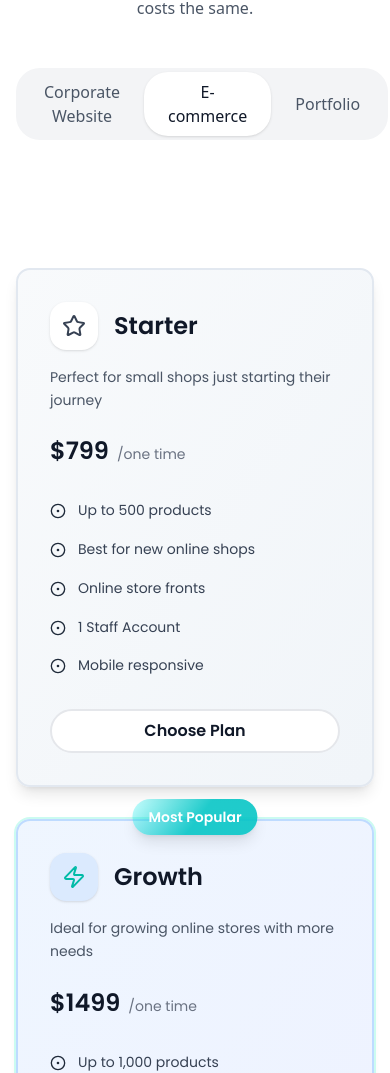
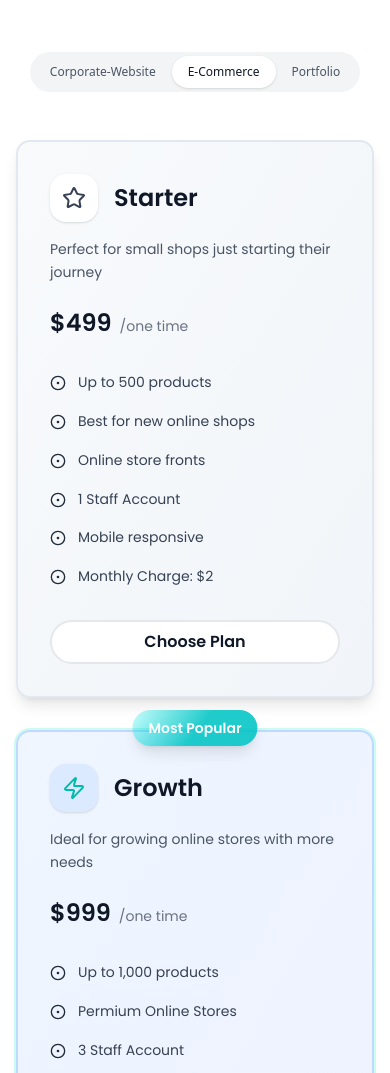
Before and after one commit to nishadmahmud/Commeriva, a Next.js app: page /pricing in a window 390 px wide. Shown: the part 410-1483 px from the top of the page. Built offline with nearby package versions, Linux system fonts and the light colour scheme; no server answers; a web font is replaced by a local one.

Commit message:
modified sidebar

```diff
--- a/app/Components/Navbar.jsx
+++ b/app/Components/Navbar.jsx
@@ -195,7 +195,6 @@ const Navbar = () => {
         </div>
 
         {/* Mobile Nav */}
-
         <AnimatePresence>
   {mobileMenuOpen && (
     <>
@@ -210,35 +209,64 @@ const Navbar = () => {
       />
 
       {/* Sidebar */}
+
 <motion.div
   initial={{ x: "-100%" }}
   animate={{ x: 0 }}
   exit={{ x: "-100%" }}
   transition={{ duration: 0.4, ease: "easeInOut" }}
-        className="fixed top-0 left-0 h-screen w-72 bg-white shadow-lg z-[9999]" // 👈 Higher z-index
+  className="fixed top-0 left-0 h-screen w-72 bg-white shadow-lg z-[9999]"
 >
   <div className="p-5 flex flex-col h-full">
+
+   <div className="flex justify-between items-center mb-6">
+     <h3><Link
+            href="/"
+            className="font-medium text-gray-800 md:text-3xl text-2xl logoFont cursor-pointer tracking-wider"
+          >
+            Commeriva
+          </Link></h3>
     <button
       onClick={() => setMobileMenuOpen(false)}
-            className="self-end mb-6 text-gray-700"
+      className="self-end text-red-600"
     >
       <X size={24} />
     </button>
+   </div>
 
     {/* Menu items here */}
     <div className="space-y-3">
       {Object.keys(menus).map((menu) => (
         <div key={menu}>
+          {/* Special cases (don’t auto-close) */}
           {menu === "Pricing" ? (
             <button
-                            onClick={handlePricingModal}
+              onClick={() => {
+                handlePricingModal();
+                // ❌ no setMobileMenuOpen(false) here
+              }}
               className="w-full text-left px-2 py-2 text-gray-700 hover:text-teal-600 poppins text-xs"
             >
               Pricing
             </button>
           ) : (
-                          <button
-                            onClick={() => toggleMobileSubmenu(menu)}
+            <Link
+            href={
+                      menu === "Portfolio"
+                        ? "/portfolio"
+                        : menu === "Blog"
+                        ? "/blogs"
+                        : menu === "Integration"
+                        ? "/integration"
+                        : "/"
+                    }
+              onClick={() =>
+              {
+                setMobileMenuOpen(false)
+
+                toggleMobileSubmenu(menu)
+              }
+              }
               className="w-full flex items-center justify-between px-2 py-2 text-left text-gray-700 hover:text-teal-600 poppins text-xs"
             >
               <span>{menu}</span>
@@ -248,15 +276,13 @@ const Navbar = () => {
                 menu === "Integration"
               ) && (
                 <motion.div
-                                animate={{
-                                  rotate: mobileActiveMenu === menu ? 180 : 0,
-                                }}
+                  animate={{ rotate: mobileActiveMenu === menu ? 180 : 0 }}
                   transition={{ duration: 0.2 }}
                 >
                   <IoIosArrowDown size={15} />
                 </motion.div>
               )}
-                          </button>
+            </Link>
           )}
 
           {/* Mobile Submenu */}
@@ -265,7 +291,8 @@ const Navbar = () => {
               !(
                 menu === "Pricing" ||
                 menu === "Blog" ||
-                              menu === "Portfolio"
+                menu === "Portfolio" ||
+                menu === "Integration"
               ) && (
                 <motion.div
                   initial={{ opacity: 0, height: 0 }}
@@ -279,6 +306,7 @@ const Navbar = () => {
                       <Link
                         key={i}
                         href={item.href}
+                        onClick={() => setMobileMenuOpen(false)}
                         className="flex items-center space-x-2 poppins px-2 py-1.5 rounded hover:bg-gray-100 text-start hover:text-gray-700"
                       >
                         <div className="p-2 border border-gray-200 shadow-sm rounded-full">
@@ -303,6 +331,7 @@ const Navbar = () => {
     </div>
   </div>
 </motion.div>
+
     </>
   )}
 </AnimatePresence>
@@ -340,7 +369,12 @@ const Navbar = () => {
 
               <div className="space-y-4 poppins">
                 <div
-                  onClick={() => handleSelectPlan("Corporate Website")}
+                  onClick={() => {
+                    setMobileMenuOpen(false)
+                    handleSelectPlan("Corporate-Website")
+                  }
+
+                  }
                   className="p-4 border rounded-lg hover:border-blue-500 cursor-pointer"
                 >
 
@@ -349,7 +383,12 @@ const Navbar = () => {
                     Corporate Website</p>
                 </div>
                 <div
-                  onClick={() => handleSelectPlan("Portfolio")}
+                  onClick={() =>
+                  {
+                    setMobileMenuOpen(false)
+                    handleSelectPlan("Portfolio")
+                  }
+                  }
                   className="p-4 border rounded-lg hover:border-blue-500 cursor-pointer"
                 >
                   <p className="flex items-center gap-1 text-gray-800 font-medium">
@@ -357,7 +396,12 @@ const Navbar = () => {
                     Portfolio & Personal Branding</p>
                 </div>
                 <div
-                  onClick={() => handleSelectPlan("E-Commerce")}
+                  onClick={() =>
+                  {
+                    setMobileMenuOpen(false)
+                    handleSelectPlan("E-Commerce")
+                  }
+                  }
                   className="p-4 border rounded-lg hover:border-blue-500 cursor-pointer"
                 >
 
--- a/app/pricing/PricingPage.jsx
+++ b/app/pricing/PricingPage.jsx
@@ -6,9 +6,9 @@ import { useSearchParams } from "next/navigation";
 import Link from "next/link";
 
 export default function Pricing() {
-  const categories = ["Corporate Website", "E-commerce", "Portfolio"];
+  const categories = ["Corporate-Website", "E-Commerce", "Portfolio"];
   const searchParams = useSearchParams();
-  const initialCategory = searchParams.get("category") || "E-commerce";
+  const initialCategory = searchParams.get("category") || "E-Commerce";
   const [selectedCategory, setSelectedCategory] = useState(initialCategory);
 
   useEffect(() => {
@@ -19,7 +19,8 @@ export default function Pricing() {
   }, [searchParams]);
 
    const pricingPlans = {
-    "Corporate Website": [
+
+    "Corporate-Website": [
       {
         name: "Starter",
         description: "Perfect for small shops just starting their journey",
@@ -33,6 +34,10 @@ export default function Pricing() {
           "Standard Speed Optimization",
           "Basic SEO Setup",
         ],
+        serviceCharge: [
+        {priceBDT: '৳300'},
+        {priceUSD: '$5'}
+        ],
         buttonText: "Choose Plan",
         popular: false,
         icon: Star,
@@ -44,6 +49,10 @@ export default function Pricing() {
         description: "For growing businesses & agencies",
         priceUSD: "$499",
       priceBDT: "৳49999",
+      serviceCharge: [
+        {priceBDT: '৳800'},
+        {priceUSD: '$15'}
+        ],
         period: "/one time",
         features: [
           "10+ Custom Pages",
@@ -64,6 +73,10 @@ export default function Pricing() {
         description: "Everything you need for established businesses",
         priceUSD: "$2499",
       priceBDT: "৳108,999",
+     serviceCharge: [
+        {priceBDT: '৳1200'},
+        {priceUSD: '$25'}
+        ],
         period: "/one time",
         features: [
           "Tailored for large businesses & corporations",
@@ -83,76 +96,16 @@ export default function Pricing() {
 
     ],
 
-    "Portfolio": [
+    "E-Commerce": [
       {
         name: "Starter",
         description: "Perfect for small shops just starting their journey",
-        priceUSD: "$199",
-      priceBDT: "৳18,999",
-        period: "/one time",
-        features: [
-          "5 Pages (Home, About, Services, Contact, Portfolio)",
-          "All Static Pages",
-          "Mobile Responsive Design",
-          "Standard Speed Optimization",
-          "Basic SEO Setup",
+        priceUSD: "$499",
+      priceBDT: "৳49,999",
+      serviceCharge: [
+        {priceBDT: '৳200'},
+        {priceUSD: '$2'}
         ],
-        buttonText: "Choose Plan",
-        popular: false,
-        icon: Star,
-        color: "from-slate-50 to-slate-100",
-        borderColor: "border-slate-200",
-      },
-      {
-        name: "Professional",
-        description: "For growing businesses & agencies",
-        priceUSD: "$499",
-      priceBDT: "৳28,999",
-        period: "/one time",
-        features: [
-          "10+ Custom Pages",
-          "Advanced Responsive UI/UX Design",
-          "SEO Optimization + Sitemap",
-          "Fast Loading & Security Setup",
-          "Blog Module",
-
-        ],
-        buttonText: "Choose Plan",
-        popular: true,
-        icon: Zap,
-        color: "from-blue-50 to-indigo-50",
-        borderColor: "border-blue-200",
-      },
-      {
-        name: "Enterprise",
-        description: "Everything you need for established businesses",
-        priceUSD: "$2499",
-      priceBDT: "৳108,999",
-        period: "/one time",
-        features: [
-          "Tailored for large businesses & corporations",
-          "Unlimited Pages & Features",
-          "Custom Design & Functionality",
-          "Advanced SEO & Analytics Integration",
-          "API & Third-Party Integrations",
-          "Ongoing Maintenance & Support",
-          "Dedicated Project Manager"
-        ],
-        buttonText: "Choose Plan",
-        popular: false,
-        icon: Crown,
-        color: "from-purple-50 to-pink-50",
-        borderColor: "border-purple-200",
-      },
-
-    ],
-
-    "E-commerce": [
-      {
-        name: "Starter",
-        description: "Perfect for small shops just starting their journey",
-        priceUSD: "$799",
-      priceBDT: "৳20,999",
         period: "/one time",
         features: [
           "Up to 500 products",
@@ -170,8 +123,12 @@ export default function Pricing() {
       {
         name: "Growth",
         description: "Ideal for growing online stores with more needs",
-        priceUSD: "$1499",
-      priceBDT: "৳20,999",
+        priceUSD: "$999",
+      priceBDT: "৳99,999",
+      serviceCharge: [
+        {priceBDT: '৳200'},
+        {priceUSD: '$2'}
+        ],
         period: "/one time",
         features: [
           "Up to 1,000 products",
@@ -191,7 +148,11 @@ export default function Pricing() {
         name: "Professional",
         description: "Everything you need for established businesses",
         priceUSD: "$2499",
-      priceBDT: "৳58,999",
+      priceBDT: "৳2,50000",
+      serviceCharge: [
+        {priceBDT: '৳200'},
+        {priceUSD: '$2'}
+        ],
         period: "/one time",
         features: [
           "Unlimited products",
@@ -220,6 +181,7 @@ export default function Pricing() {
           "CMS Enterprise",
           "Unlimited Staff Accounts",
           "Custom Integration & Feature Per Buisness",
+          "Custom Mobile App (Android & IOS)",
         ],
         buttonText: "Choose Plan",
         popular: false,
@@ -228,6 +190,84 @@ export default function Pricing() {
         borderColor: "border-purple-200",
       },
     ],
+
+    "Portfolio": [
+      {
+        name: "Starter",
+        description: "Perfect for small shops just starting their journey",
+        priceUSD: "$199",
+      priceBDT: "৳18,999",
+      serviceCharge: [
+        {priceBDT: '৳300'},
+        {priceUSD: '$5'}
+        ],
+        period: "/one time",
+        features: [
+          "5 Pages (Home, About, Services, Contact, Portfolio)",
+          "All Static Pages",
+          "Mobile Responsive Design",
+          "Standard Speed Optimization",
+          "Basic SEO Setup",
+        ],
+        buttonText: "Choose Plan",
+        popular: false,
+        icon: Star,
+        color: "from-slate-50 to-slate-100",
+        borderColor: "border-slate-200",
+      },
+      {
+        name: "Professional",
+        description: "For growing businesses & agencies",
+        priceUSD: "$499",
+      priceBDT: "৳28,999",
+      serviceCharge: [
+        {priceBDT: '৳800'},
+        {priceUSD: '$15'}
+        ],
+        period: "/one time",
+        features: [
+          "10+ Custom Pages",
+          "Advanced Responsive UI/UX Design",
+          "SEO Optimization + Sitemap",
+          "Fast Loading & Security Setup",
+          "Blog Module",
+
+        ],
+        buttonText: "Choose Plan",
+        popular: true,
+        icon: Zap,
+        color: "from-blue-50 to-indigo-50",
+        borderColor: "border-blue-200",
+      },
+      {
+        name: "Enterprise",
+        description: "Everything you need for established businesses",
+        priceUSD: "$2499",
+      priceBDT: "৳108,999",
+      serviceCharge: [
+        {priceBDT: '৳1200'},
+        {priceUSD: '$25'}
+        ],
+        period: "/one time",
+        features: [
+          "Tailored for large businesses & corporations",
+          "Unlimited Pages & Features",
+          "Custom Design & Functionality",
+          "Advanced SEO & Analytics Integration",
+          "API & Third-Party Integrations",
+          "Ongoing Maintenance & Support",
+          "Dedicated Project Manager"
+        ],
+        buttonText: "Choose Plan",
+        popular: false,
+        icon: Crown,
+        color: "from-purple-50 to-pink-50",
+        borderColor: "border-purple-200",
+      },
+
+    ],
+
+
 
 
   };
@@ -265,6 +305,7 @@ export default function Pricing() {
   }, [ip]);
 
 
+// console.log(pricingPlans);
 
 
   // Comparison Table Features
@@ -272,50 +313,41 @@ export default function Pricing() {
     {
       category: "Core Features",
       items: [
-        { name: "Custom Domain", basic: true, standard: true, premium: true },
-        { name: "SSL Certificate", basic: true, standard: true, premium: true },
-        { name: "Payment Gateway", basic: true, standard: true, premium: true },
-        { name: "Courier Integration", basic: false, standard: true, premium: true },
-        { name: "Email & SMS Invoice", basic: false, standard: true, premium: true },
-        { name: "Employee Management", basic: false, standard: true, premium: true },
-        {
-          name: "Mobile Responsive",
-          basic: true,
-          standard: true,
-          premium: true,
-        },
+        { name: "Responsive design (mobile + tablet + desktop)", basic: true, standard: true, premium: true },
+        { name: "Contact form + social links", basic: true, standard: true, premium: true },
+        { name: "Advanced performance optimization", basic: false, standard: false, premium: true },
+        { name: "Google Analytics", basic: false, standard: true, premium: true },
+        { name: "Speed & security baseline setup (SSL guidance)", basic: true, standard: true, premium: true },
+        { name: "Performance (CDN, caching) & security hardening", basic: false, standard: false, premium: true },
+        { name: "Mobile App", basic: false, standard: false, premium: true },
       ],
     },
     {
-      category: "Analytics & Insights",
+      category: "SEO",
       items: [
-        { name: "Basic Analytics", basic: true, standard: true, premium: true },
+        { name: "Basic on-page SEO", basic: true, standard: true, premium: true },
         {
-          name: "Advanced Analytics",
+          name: "Advanced SEO setup (structured data + sitemap)",
           basic: false,
           standard: true,
           premium: true,
         },
         {
-          name: "Inventory forecasting & Stock optimization",
-          basic: false,
-          standard: true,
-          premium: true,
-        },
-        {
-          name: "Custom Reports",
+          name: "SEO strategy + content recommendations",
           basic: false,
           standard: false,
           premium: true,
         },
+
+
       ],
     },
     {
-      category: "Admin Dashboad & CMS",
+      category: "CMS",
       items: [
-        { name: "Landing Page", basic: false, standard: false, premium: true },
+
         {
-          name: "Blogs",
+          name: "Blog / News CMS integration",
           basic: false,
           standard: true,
           premium: true,
@@ -334,6 +366,12 @@ export default function Pricing() {
         },
         {
           name: "CMS Premium",
+          basic: false,
+          standard: false,
+          premium: true,
+        },
+        {
+          name: "Basic AI Chatbot  integration",
           basic: false,
           standard: false,
           premium: true,
@@ -363,7 +401,7 @@ export default function Pricing() {
   return (
     <div className="min-h-screen bg-white">
       {/* Header Section */}
-      <div className="py-16 px-4 sm:px-6 lg:px-8">
+      <div className="md:py-16 py-12 px-4 sm:px-6 lg:px-8">
         <div className="max-w-4xl mx-auto text-center">
           <div className="text-center mb-12 sm:mb-16">
             <div className="inline-flex items-center bg-gray-100 text-gray-700 px-3 py-1 rounded-full text-xs sm:text-sm mb-6">
@@ -393,7 +431,7 @@ export default function Pricing() {
               <button
                 key={cat}
                 onClick={() => setSelectedCategory(cat)}
-                className={`px-6 py-2 rounded-3xl font-medium transition-all cursor-pointer duration-300 ${
+                className={`md:px-6 px-4 py-2 rounded-3xl font-medium transition-all cursor-pointer duration-300 md:text-base text-xs ${
                   selectedCategory === cat
                     ? "bg-white text-gray-900 shadow-sm"
                     : "text-gray-600 hover:text-gray-900"
@@ -407,9 +445,9 @@ export default function Pricing() {
       </div>
 
       {/* Pricing Cards */}
-      <div className="py-16 px-4 sm:px-6 lg:px-8">
+      <div className="md:py-16 px-4 sm:px-6 lg:px-8">
         <div className="max-w-7xl mx-auto">
-          <div className="grid grid-cols-1 md:grid-cols-2 lg:grid-cols-4 gap-8">
+          <div className={`grid grid-cols-1 md:grid-cols-2 ${selectedCategory !== 'E-Commerce' ? 'lg:grid-cols-3' : 'lg:grid-cols-4'} gap-8 justify-center justify-items-center`}>
             {pricingPlans[selectedCategory].map((plan) => {
               const IconComponent = plan.icon;
               return (
@@ -474,7 +512,24 @@ export default function Pricing() {
       <span className="ml-3 text-gray-700 leading-relaxed">{feature}</span>
     </li>
   ))}
+
+  {plan?.serviceCharge && (
+    <li className="flex items-start">
+      <div className="flex-shrink-0 mt-1">
+        <CircleDot className="w-4 h-4 text-gray-800" />
+      </div>
+      <span className="ml-3 text-gray-700 leading-relaxed">
+        Monthly Charge:{" "}
+        {userCountry === "BD"
+          ? plan.serviceCharge.find(c => c.priceBDT)?.priceBDT
+          : plan.serviceCharge.find(c => c.priceUSD)?.priceUSD}
+        {" "}
+
+      </span>
+    </li>
+  )}
 </ul>
+
 
   {/* button pinned to bottom */}
   <div className="mt-auto">
```
Lines whose indentation alone changed are shown as unchanged.
